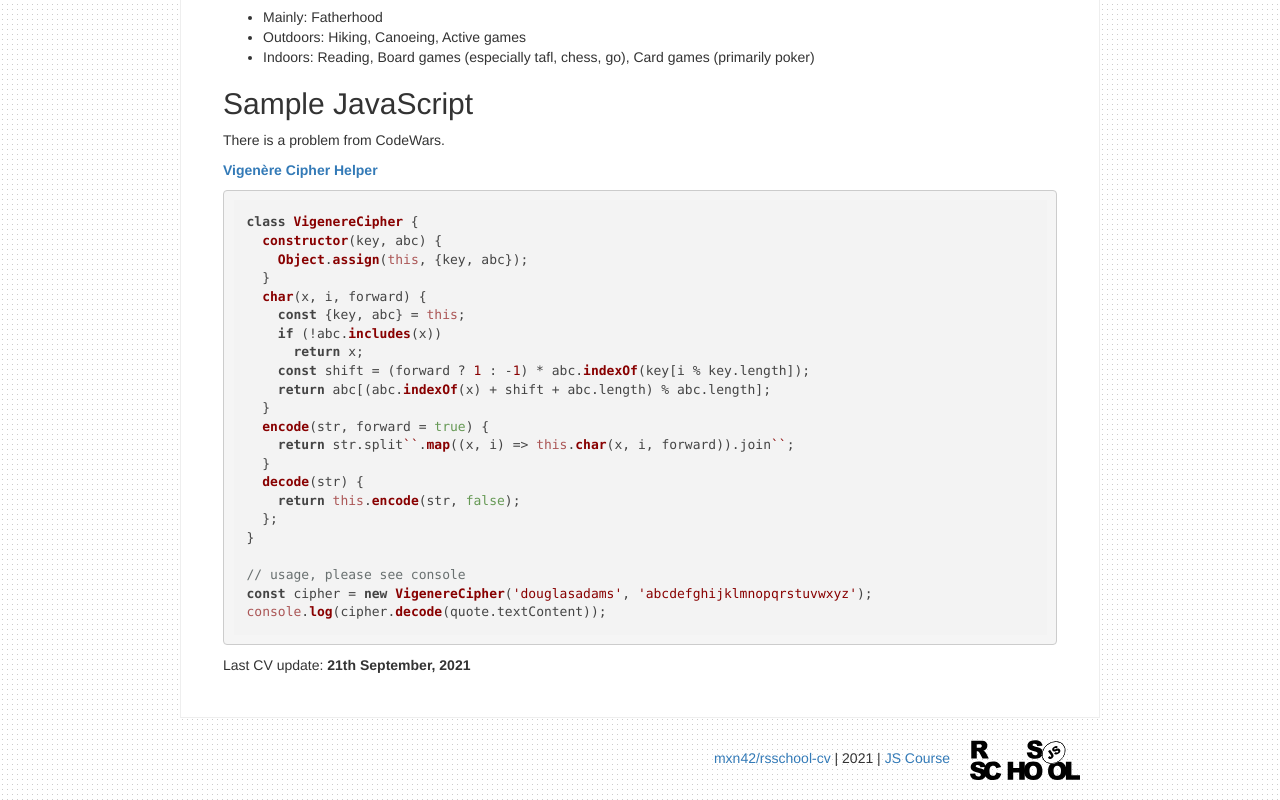
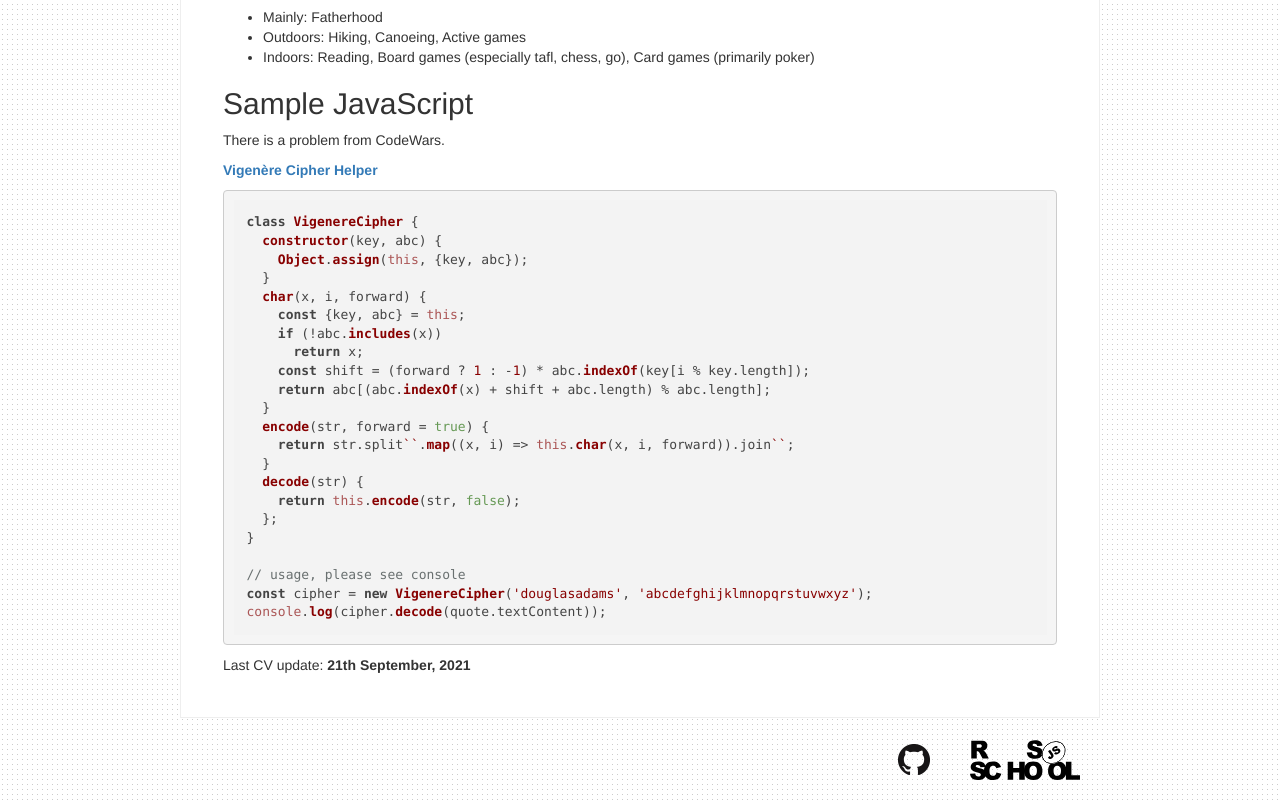
Before and after one commit to mxn42/rsschool-cv, a website with bundled scripts: page en/index.html in a window 1280 px wide. Shown: the part 1273-2073 px from the top of the page. Built offline with nearby package versions, Linux system fonts and the light colour scheme; no server answers.

Commit message:
fix: update footer

```diff
--- a/en/css/index.css
+++ b/en/css/index.css
@@ -67,10 +67,6 @@ time {
   width: 100%;
 }
 
-.rs-school-logo {
-  width: 150px;
-}
-
 .contacts {
   margin: 0;
   padding: 0;
--- a/en/js/app.js
+++ b/en/js/app.js
@@ -6,13 +6,16 @@ const app = {
     <header><nav></nav></header>
     <main></main>
     <footer>
-      <figure class="rs-school-logo"><img src="assets/rs_school_js.svg" alt="RSSchool"></figure>
-      <div>
-        <a href="https://github.com/mxn42/rsschool-cv">mxn42/rsschool-cv</a> |
-        2021 |
-        <a href="https://rs.school/js/">JS Course</a>
-      </div>
-      </a>
+      <figure style="width: 150px;">
+        <a href="https://rs.school/js/" target="_blank">
+          <img src="assets/rs_school_js.svg" alt="RSSchool">
+        </a>
+      </figure>
+      <figure>
+        <a href="https://github.com/mxn42/rsschool-cv" target="_blank">
+          <img src="assets/github.png" alt="https://github.com/mxn42/rsschool-cv">
+        </a>
+      </figure>
     </footer>
   `
 };
```
Also changed, not shown: en/assets/github.png (added).
